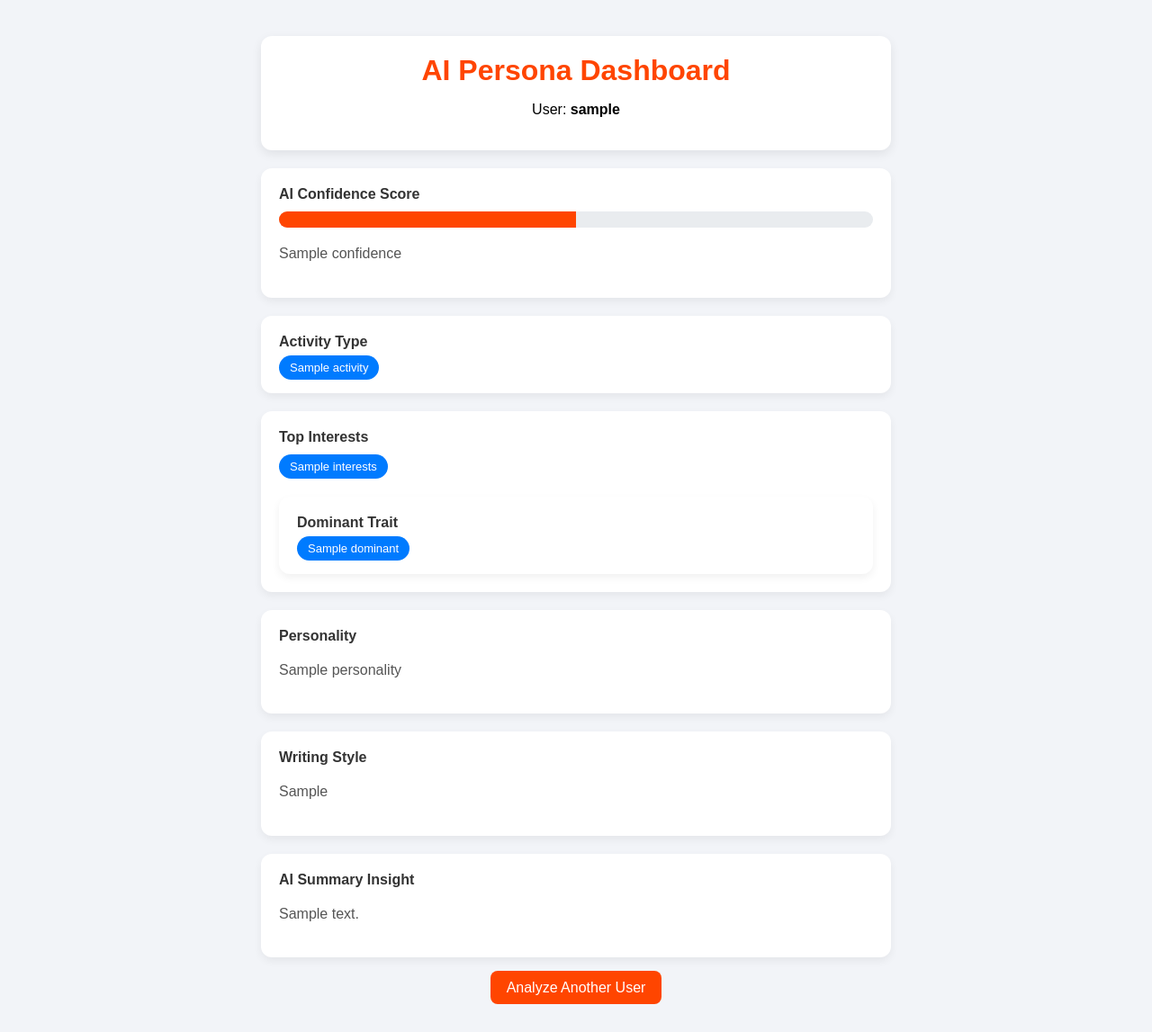
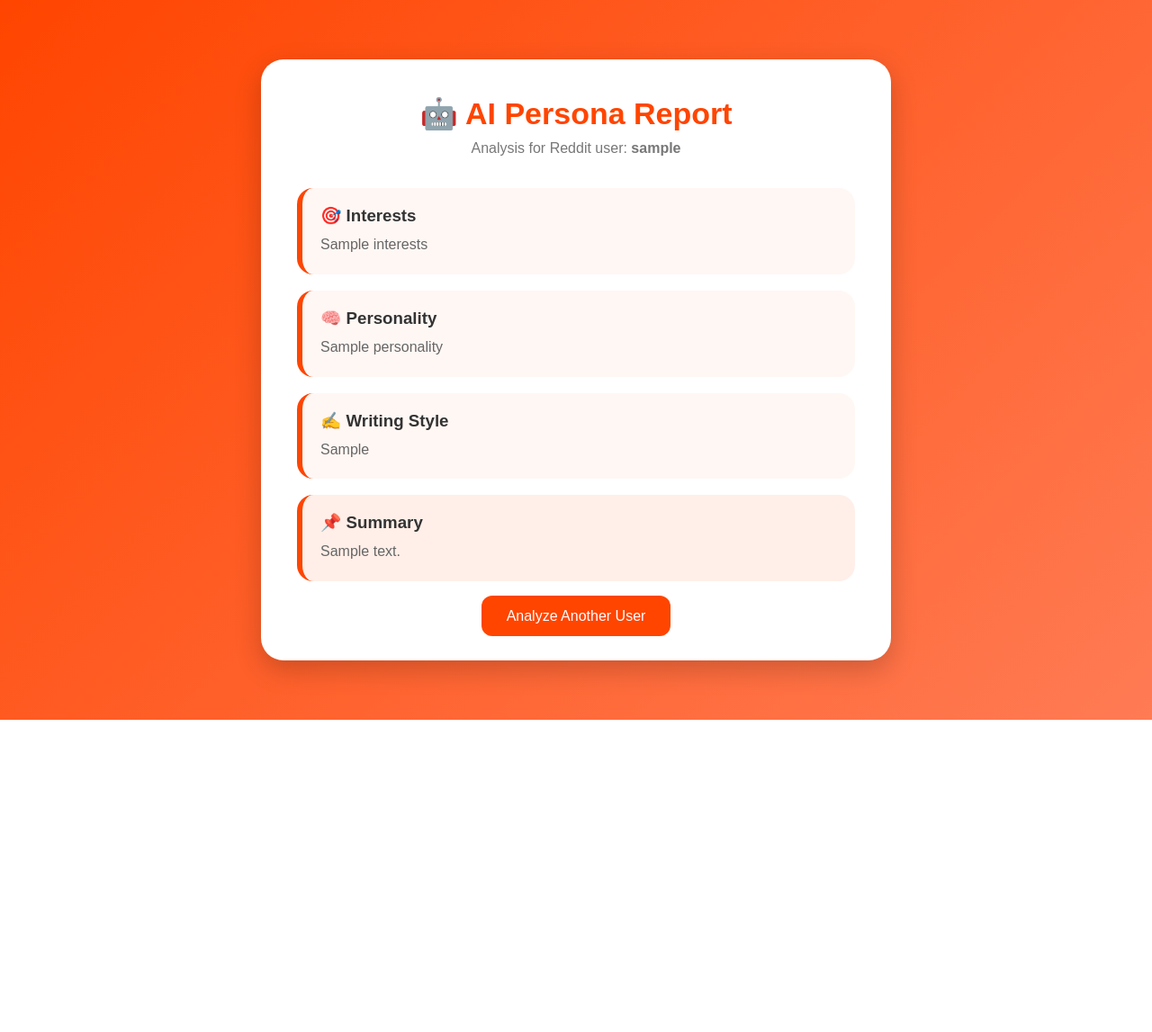
Before and after one commit to sreeananya1/reddit-persona_generator, a Flask app: template templates/result.html in a window 1280 px wide. Shown: the whole page at 90% size. After the commit the page ends 800 px from the top, so only its background shows below. Run offline with Flask 3, Linux system fonts and the light colour scheme; the template is opened without the code that fills it: most values are stand-ins (such as "Sample title", 1, 10 or a date in 2020).

Commit message:
improved UI

```diff
--- a/templates/result.html
+++ b/templates/result.html
@@ -1,99 +1,85 @@
 <!DOCTYPE html>
 <html>
 <head>
-    <title>AI Persona Dashboard</title>
+    <title>Persona Result</title>
 
     <style>
-        body {
+        *{
+            margin:0;
+            padding:0;
+            box-sizing:border-box;
             font-family: Arial, sans-serif;
-            background: #f2f4f8;
-            margin: 0;
-            padding: 0;
         }
 
-        .container {
-            width: 700px;
-            margin: 40px auto;
+        body{
+            background: linear-gradient(135deg, #ff4500, #ff7b54);
+            min-height:100vh;
+            display:flex;
+            justify-content:center;
+            align-items:center;
+            padding:40px;
         }
 
-        .header {
-            background: white;
-            padding: 20px;
-            border-radius: 12px;
-            text-align: center;
-            box-shadow: 0 4px 12px rgba(0,0,0,0.08);
+        .container{
+            background:white;
+            width:700px;
+            border-radius:25px;
+            padding:40px;
+            box-shadow:0px 10px 30px rgba(0,0,0,0.2);
         }
 
-        .header h1 {
-            margin: 0;
-            color: #ff4500;
+        h1{
+            text-align:center;
+            color:#ff4500;
+            margin-bottom:10px;
+            font-size:34px;
         }
 
-        .card {
-            background: white;
-            margin-top: 20px;
-            padding: 20px;
-            border-radius: 12px;
-            box-shadow: 0 4px 10px rgba(0,0,0,0.06);
+        .subtitle{
+            text-align:center;
+            color:#777;
+            margin-bottom:35px;
         }
 
-        .section-title {
-            font-weight: bold;
-            margin-bottom: 10px;
-            color: #333;
+        .card{
+            background:#fff7f4;
+            padding:20px;
+            border-radius:18px;
+            margin-bottom:18px;
+            border-left:6px solid #ff4500;
         }
 
-        .text {
-            color: #555;
-            line-height: 1.6;
+        .card h3{
+            color:#333;
+            margin-bottom:8px;
         }
 
-        .badges {
-            display: flex;
-            flex-wrap: wrap;
-            gap: 8px;
+        .card p{
+            color:#666;
+            line-height:1.6;
         }
 
-        .badge {
-            padding: 6px 12px;
-            border-radius: 20px;
-            font-size: 13px;
-            color: white;
+        .summary{
+            background:#ffefe8;
         }
 
-        .tech { background: #007bff; }
-        .finance { background: #28a745; }
-        .gaming { background: #6f42c1; }
-        .general { background: #6c757d; }
-
-        .bar-container {
-            background: #e9ecef;
-            border-radius: 20px;
-            overflow: hidden;
-            height: 18px;
+        .button{
+            text-align:center;
+            margin-top:30px;
         }
 
-        .bar {
-            height: 18px;
-            background: #ff4500;
-            width: 50%;
+        a{
+            text-decoration:none;
+            background:#ff4500;
+            color:white;
+            padding:14px 28px;
+            border-radius:12px;
+            font-size:16px;
+            transition:0.3s;
         }
 
-        .button {
-            text-align: center;
-            margin-top: 25px;
-        }
-
-        a {
-            text-decoration: none;
-            background: #ff4500;
-            color: white;
-            padding: 10px 18px;
-            border-radius: 8px;
-        }
-
-        a:hover {
-            background: #e03d00;
+        a:hover{
+            background:#e63d00;
         }
     </style>
 </head>
@@ -102,63 +88,33 @@
 
 <div class="container">
 
-    <!-- HEADER -->
-    <div class="header">
-        <h1>AI Persona Dashboard</h1>
-        <p>User: <b>{{ username }}</b></p>
+    <h1>🤖 AI Persona Report</h1>
+
+    <p class="subtitle">
+        Analysis for Reddit user:
+        <strong>{{ username }}</strong>
+    </p>
+
+    <div class="card">
+        <h3>🎯 Interests</h3>
+        <p>{{ persona.interests }}</p>
     </div>
 
-    <!-- CONFIDENCE -->
     <div class="card">
-        <div class="section-title">AI Confidence Score</div>
-
-        <div class="bar-container">
-            <div class="bar" style="width: {{ persona.confidence }}"></div>
-        </div>
-
-        <p class="text">{{ persona.confidence }}</p>
+        <h3>🧠 Personality</h3>
+        <p>{{ persona.personality }}</p>
     </div>
 
-    <!-- ACTIVITY TYPE -->
     <div class="card">
-        <div class="section-title">Activity Type</div>
-        <span class="badge tech">{{ persona.activity }}</span>
+        <h3>✍️ Writing Style</h3>
+        <p>{{ persona.writing_style }}</p>
     </div>
 
-    <!-- INTERESTS -->
-    <div class="card">
-        <div class="section-title">Top Interests</div>
-
-        <div class="badges">
-            {% for interest in persona.interests.split(",") %}
-                <span class="badge tech">{{ interest }}</span>
-            {% endfor %}
-        </div>
-        <div class="card">
-    <div class="section-title">Dominant Trait</div>
-    <span class="badge tech">{{ persona.dominant }}</span>
-</div>
+    <div class="card summary">
+        <h3>📌 Summary</h3>
+        <p>{{ persona.summary }}</p>
     </div>
 
-    <!-- PERSONALITY -->
-    <div class="card">
-        <div class="section-title">Personality</div>
-        <p class="text">{{ persona.personality }}</p>
-    </div>
-
-    <!-- WRITING STYLE -->
-    <div class="card">
-        <div class="section-title">Writing Style</div>
-        <p class="text">{{ persona.writing_style }}</p>
-    </div>
-
-    <!-- SUMMARY -->
-    <div class="card">
-        <div class="section-title">AI Summary Insight</div>
-        <p class="text">{{ persona.summary }}</p>
-    </div>
-
-    <!-- BUTTON -->
     <div class="button">
         <a href="/">Analyze Another User</a>
     </div>
```
